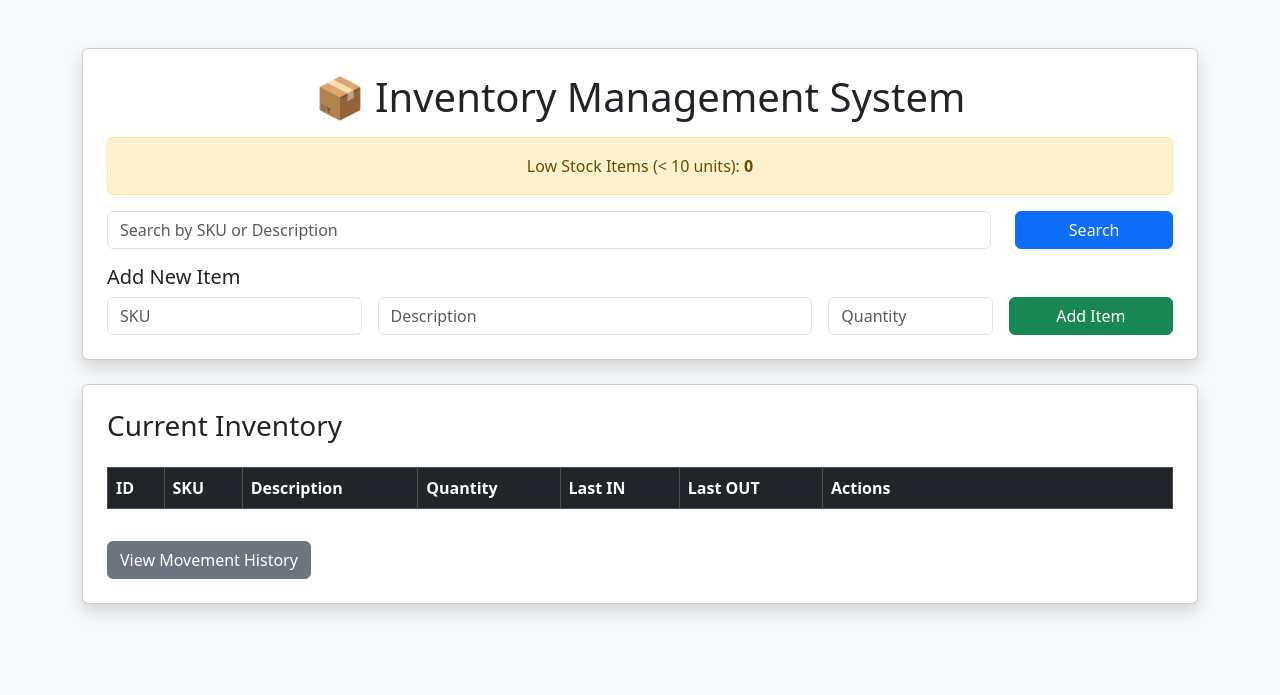
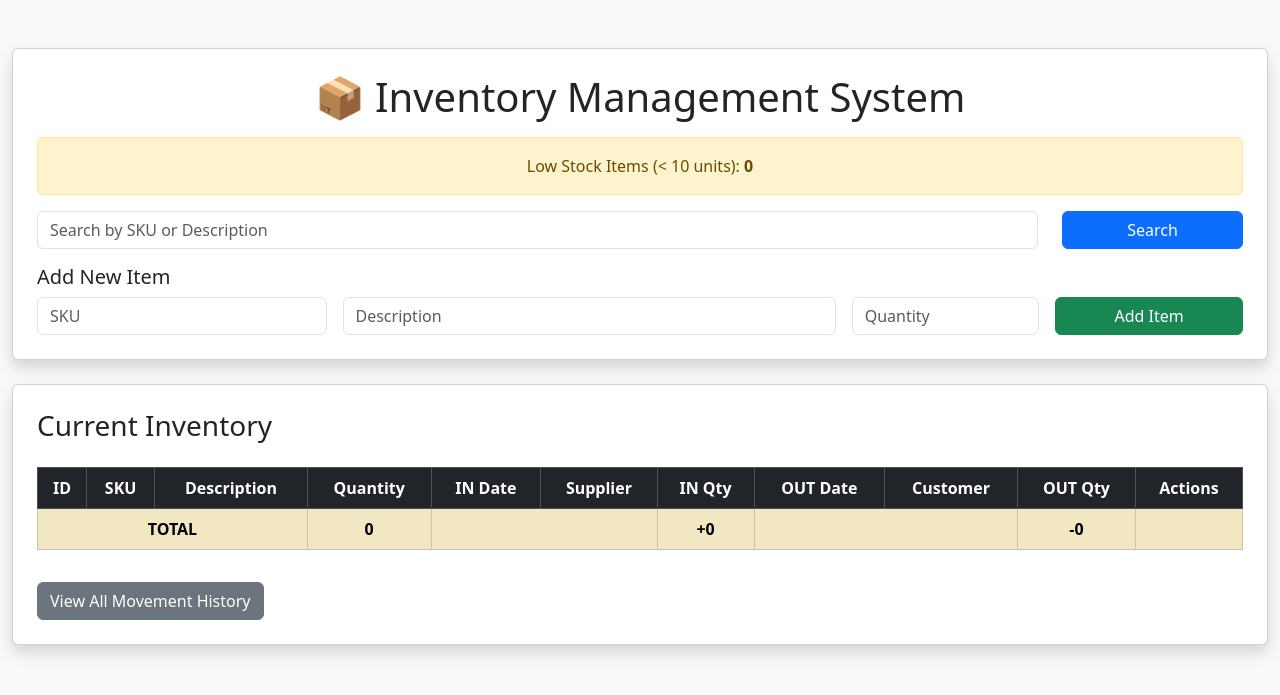
Before and after one commit to maxjack20001-bot/logistics_system-, a FastAPI app: page / in a window 1280 px wide. Shown: the top 695 px of the page. Run offline with FastAPI, Linux system fonts and the light colour scheme; data that the repository does not hold is empty.

Commit message:
Update index.html

```diff
--- a/templates/index.html
+++ b/templates/index.html
@@ -3,16 +3,29 @@
 <head>
     <title>Inventory Dashboard</title>
     <link href="https://cdn.jsdelivr.net/npm/bootstrap@5.3.2/dist/css/bootstrap.min.css" rel="stylesheet">
+
+    <style>
+        .in-column {
+            background-color: #e9f7ef;
+        }
+
+        .out-column {
+            background-color: #f1f1f1;
+        }
+
+        .table-responsive {
+            overflow-x: auto;
+        }
+    </style>
 </head>
 <body class="bg-light">
 
-<div class="container mt-5">
+<div class="container-fluid mt-5">
 
-    <!-- HEADER CARD -->
+    <!-- HEADER -->
     <div class="card shadow p-4">
         <h1 class="mb-3 text-center">📦 Inventory Management System</h1>
 
-        <!-- LOW STOCK -->
         <div class="alert alert-warning text-center">
             Low Stock Items (&lt; 10 units):
             <strong>{{ low_stock_count }}</strong>
@@ -34,49 +47,61 @@
         <h5>Add New Item</h5>
         <form action="/add" method="post" class="row g-3">
             <div class="col-md-3">
-                <input type="text" name="sku" class="form-control"
-                       placeholder="SKU" required>
+                <input type="text" name="sku" class="form-control" placeholder="SKU" required>
             </div>
             <div class="col-md-5">
-                <input type="text" name="description" class="form-control"
-                       placeholder="Description" required>
+                <input type="text" name="description" class="form-control" placeholder="Description" required>
             </div>
             <div class="col-md-2">
-                <input type="number" name="quantity" class="form-control"
-                       placeholder="Quantity" required>
+                <input type="number" name="quantity" class="form-control" placeholder="Quantity" required>
             </div>
             <div class="col-md-2">
-                <button type="submit" class="btn btn-success w-100">
-                    Add Item
-                </button>
+                <button type="submit" class="btn btn-success w-100">Add Item</button>
             </div>
         </form>
     </div>
-
 
     <!-- INVENTORY TABLE -->
     <div class="card shadow mt-4 p-4">
         <h3>Current Inventory</h3>
 
-        <table class="table table-bordered table-striped mt-3 align-middle">
+        <div class="table-responsive">
+
+        <table class="table table-bordered table-striped mt-3 align-middle text-center">
             <thead class="table-dark">
                 <tr>
                     <th>ID</th>
                     <th>SKU</th>
                     <th>Description</th>
                     <th>Quantity</th>
-                    <th>Last IN</th>
-                    <th>Last OUT</th>
-                    <th style="width:350px;">Actions</th>
+
+                    <th class="in-column">IN Date</th>
+                    <th class="in-column">Supplier</th>
+                    <th class="in-column">IN Qty</th>
+
+                    <th class="out-column">OUT Date</th>
+                    <th class="out-column">Customer</th>
+                    <th class="out-column">OUT Qty</th>
+
+                    <th>Actions</th>
                 </tr>
             </thead>
+
             <tbody>
+
+                {% set total_stock = 0 %}
+                {% set total_in = 0 %}
+                {% set total_out = 0 %}
+
                 {% for row in inventory %}
                 {% set item = row.item %}
+                {% set total_stock = total_stock + item.quantity %}
+
                 <tr>
                     <td>{{ item.id }}</td>
                     <td>{{ item.sku }}</td>
                     <td>{{ item.description }}</td>
+
                     <td>
                         {% if item.quantity < 10 %}
                             <span class="badge bg-danger">{{ item.quantity }}</span>
@@ -85,43 +110,58 @@
                         {% endif %}
                     </td>
 
-                    <!-- LAST IN COLUMN -->
-                    <td>
+                    <!-- IN -->
+                    <td class="in-column">
+                        {{ row.last_in.date if row.last_in else "-" }}
+                    </td>
+
+                    <td class="in-column">
+                        {{ row.last_in.partner if row.last_in else "-" }}
+                    </td>
+
+                    <td class="in-column">
                         {% if row.last_in %}
-                            <small>
-                                <strong>Date:</strong> {{ row.last_in.date }}<br>
-                                <strong>Supplier:</strong> {{ row.last_in.partner }}<br>
-                                <strong>Qty:</strong>
                             <span class="badge bg-success">
                                 +{{ row.last_in.quantity }}
                             </span>
-                            </small>
+                            {% set total_in = total_in + row.last_in.quantity %}
                         {% else %}
-                            <span class="text-muted">No inbound</span>
+                            -
                         {% endif %}
                     </td>
 
-                    <!-- LAST OUT COLUMN -->
-                    <td>
+                    <!-- OUT -->
+                    <td class="out-column">
+                        {{ row.last_out.date if row.last_out else "-" }}
+                    </td>
+
+                    <td class="out-column">
+                        {{ row.last_out.partner if row.last_out else "-" }}
+                    </td>
+
+                    <td class="out-column">
                         {% if row.last_out %}
-                            <small>
-                                <strong>Date:</strong> {{ row.last_out.date }}<br>
-                                <strong>Customer:</strong> {{ row.last_out.partner }}<br>
-                                <strong>Qty:</strong>
                             <span class="badge bg-dark">
                                 -{{ row.last_out.quantity }}
                             </span>
-                            </small>
+                            {% set total_out = total_out + row.last_out.quantity %}
                         {% else %}
-                            <span class="text-muted">No outbound</span>
+                            -
                         {% endif %}
                     </td>
 
                     <!-- ACTIONS -->
                     <td>
 
+                        <!-- View History Button -->
+                        <button class="btn btn-sm btn-info mb-2"
+                                data-bs-toggle="modal"
+                                data-bs-target="#historyModal{{ item.id }}">
+                            History
+                        </button>
+
                         <!-- 3 DOT DROPDOWN -->
-                        <div class="dropdown text-end mb-2">
+                        <div class="dropdown mb-2">
                             <button class="btn btn-sm btn-secondary dropdown-toggle"
                                     type="button"
                                     data-bs-toggle="dropdown">
@@ -129,16 +169,11 @@
                             </button>
                             <ul class="dropdown-menu">
                                 <li>
-                                    <a class="dropdown-item"
-                                       href="/edit/{{ item.id }}">
-                                        Edit
-                                    </a>
+                                    <a class="dropdown-item" href="/edit/{{ item.id }}">Edit</a>
                                 </li>
                                 <li>
-                                    <form action="/delete/{{ item.id }}"
-                                          method="post">
-                                        <button type="submit"
-                                                class="dropdown-item text-danger">
+                                    <form action="/delete/{{ item.id }}" method="post">
+                                        <button type="submit" class="dropdown-item text-danger">
                                             Delete
                                         </button>
                                     </form>
@@ -146,54 +181,91 @@
                             </ul>
                         </div>
 
-                        <!-- INBOUND FORM -->
-                        <form action="/inbound/{{ item.id }}"
-                              method="post"
+                        <!-- IN FORM -->
+                        <form action="/inbound/{{ item.id }}" method="post"
                               class="d-flex gap-1 mb-2">
-                            <input type="number"
-                                   name="quantity"
+                            <input type="number" name="quantity"
                                    class="form-control form-control-sm"
-                                   placeholder="Qty"
-                                   required style="width:80px;">
-                            <input type="text"
-                                   name="partner"
+                                   placeholder="Qty" required style="width:80px;">
+                            <input type="text" name="partner"
                                    class="form-control form-control-sm"
-                                   placeholder="Supplier"
-                                   required style="width:120px;">
-                            <button class="btn btn-sm btn-success">
-                                IN
-                            </button>
+                                   placeholder="Supplier" required style="width:120px;">
+                            <button class="btn btn-sm btn-success">IN</button>
                         </form>
 
-                        <!-- OUTBOUND FORM -->
-                        <form action="/outbound/{{ item.id }}"
-                              method="post"
+                        <!-- OUT FORM -->
+                        <form action="/outbound/{{ item.id }}" method="post"
                               class="d-flex gap-1">
-                            <input type="number"
-                                   name="quantity"
+                            <input type="number" name="quantity"
                                    class="form-control form-control-sm"
-                                   placeholder="Qty"
-                                   required style="width:80px;">
-                            <input type="text"
-                                   name="partner"
+                                   placeholder="Qty" required style="width:80px;">
+                            <input type="text" name="partner"
                                    class="form-control form-control-sm"
-                                   placeholder="Customer"
-                                   required style="width:120px;">
-                            <button class="btn btn-sm btn-dark">
-                                OUT
-                            </button>
+                                   placeholder="Customer" required style="width:120px;">
+                            <button class="btn btn-sm btn-dark">OUT</button>
                         </form>
 
                     </td>
                 </tr>
+
+                <!-- MODAL -->
+                <div class="modal fade" id="historyModal{{ item.id }}" tabindex="-1">
+                    <div class="modal-dialog modal-lg">
+                        <div class="modal-content">
+                            <div class="modal-header">
+                                <h5 class="modal-title">
+                                    Movement History - {{ item.sku }}
+                                </h5>
+                                <button type="button" class="btn-close"
+                                        data-bs-dismiss="modal"></button>
+                            </div>
+                            <div class="modal-body">
+                                <table class="table table-bordered">
+                                    <thead>
+                                        <tr>
+                                            <th>Date</th>
+                                            <th>Type</th>
+                                            <th>Partner</th>
+                                            <th>Quantity</th>
+                                        </tr>
+                                    </thead>
+                                    <tbody>
+                                        {% for m in row.movements %}
+                                        <tr>
+                                            <td>{{ m.date }}</td>
+                                            <td>{{ m.type }}</td>
+                                            <td>{{ m.partner }}</td>
+                                            <td>{{ m.quantity }}</td>
+                                        </tr>
                                         {% endfor %}
                                     </tbody>
                                 </table>
+                            </div>
+                        </div>
+                    </div>
+                </div>
 
-        <!-- MOVEMENT HISTORY BUTTON -->
+                {% endfor %}
+
+                <!-- TOTALS ROW -->
+                <tr class="table-warning fw-bold">
+                    <td colspan="3">TOTAL</td>
+                    <td>{{ total_stock }}</td>
+                    <td colspan="2"></td>
+                    <td>+{{ total_in }}</td>
+                    <td colspan="2"></td>
+                    <td>-{{ total_out }}</td>
+                    <td></td>
+                </tr>
+
+            </tbody>
+        </table>
+
+        </div>
+
         <div class="mt-3">
             <a href="/movements" class="btn btn-secondary">
-                View Movement History
+                View All Movement History
             </a>
         </div>
 
```
Lines whose indentation alone changed are shown as unchanged.
